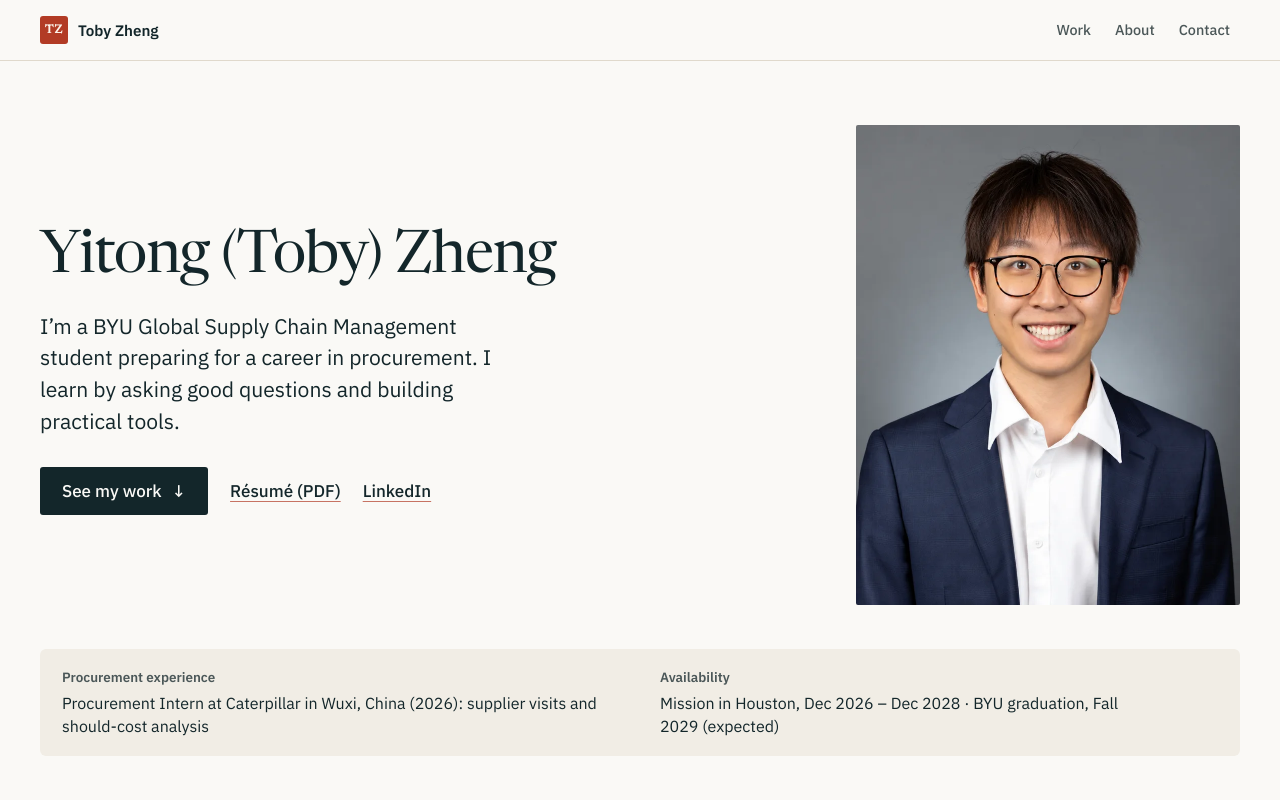
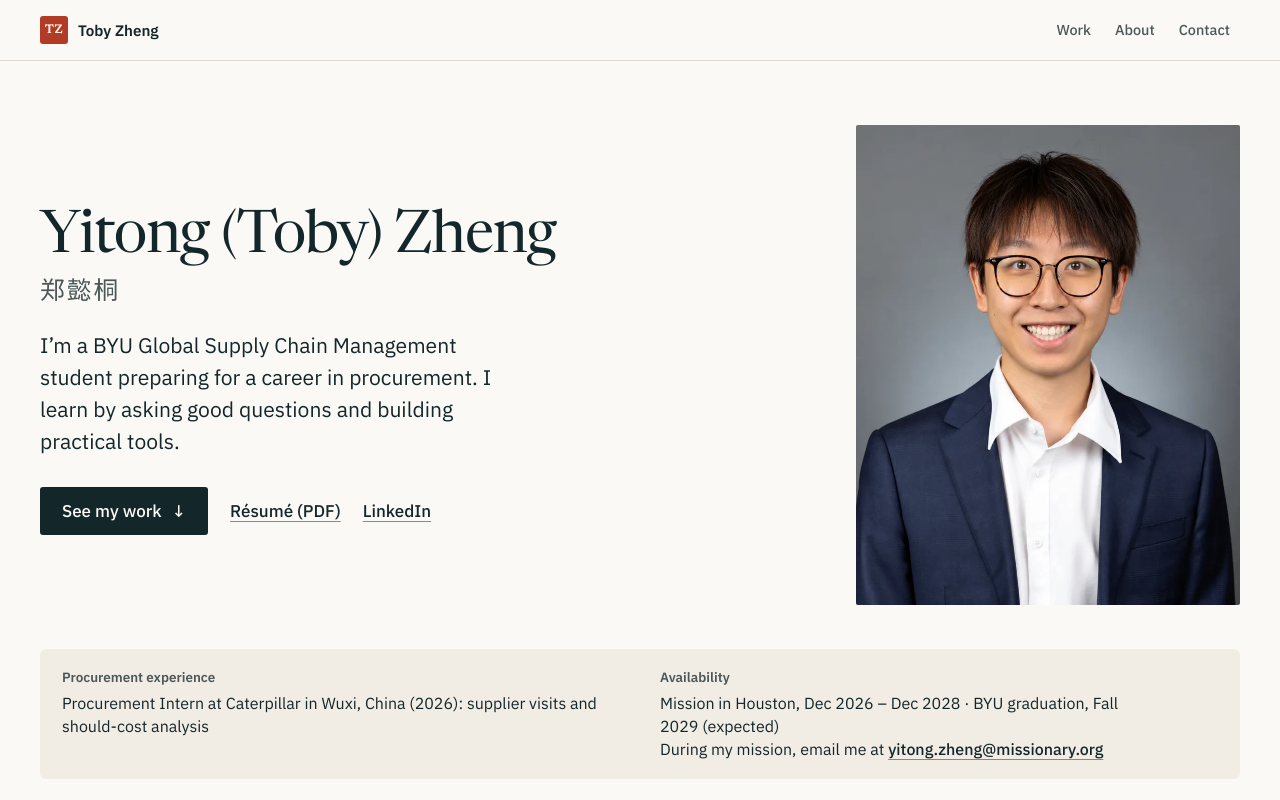
Before and after one commit to TobyZheng12/TOBY.PAGE, a plain HTML site: page index.html in a window 1280 px wide. Shown: the top 800 px of the page. Drawn offline with Linux system fonts and the light colour scheme.

Commit message:
Add Chinese name, mission email in the opening, and WeChat contact
Co-Authored-By: Claude Opus 5.5 <noreply@anthropic.com>
Claude-Session: https://claude.ai/code/session_01Pe4oMUh9FDc1jwmZhwPJxf

```diff
--- a/css/styles.css
+++ b/css/styles.css
@@ -75,6 +75,8 @@ a:hover{text-decoration-color:var(--seal);text-decoration-thickness:2px}
 .hero-text{grid-column:1/span 7}
 .hero-figure{grid-column:9/span 4}
 .hero h1{font:400 clamp(2.4rem,4.6vw,4rem)/1.02 var(--serif);letter-spacing:-.02em;font-variation-settings:"opsz" 72;margin:14px 0 22px}
+.hero h1 .zh{display:block;margin-top:10px;font:400 .42em/1.2 "Songti SC","Noto Serif SC","Source Han Serif SC",var(--serif);letter-spacing:.08em;color:var(--graphite)}
+.glance dd a{font-weight:500}
 .hero h1 .given{display:block;font-size:.5em;font-style:italic;letter-spacing:0;color:var(--graphite);margin-top:8px}
 .lede{max-width:38ch;font-size:clamp(1.12rem,1.7vw,1.32rem);line-height:1.5;margin-bottom:30px}
 .portrait{width:100%;height:auto;aspect-ratio:4/5;object-fit:cover;object-position:50% 22%;border-radius:2px;background:var(--paper-2)}
@@ -276,7 +278,7 @@ a.zoom:hover .zoom-badge,a.zoom:focus-visible .zoom-badge{background:#fff;color:
 .contact .label{color:color-mix(in srgb,var(--on-ink) 70%,transparent)}
 .contact h2{font:400 clamp(2rem,4vw,3.2rem)/1.05 var(--serif);margin:12px 0 36px}
 .contact-grid{display:grid;grid-template-columns:repeat(12,1fr);column-gap:24px;row-gap:28px}
-.contact-grid > div{grid-column:span 4}
+.contact-grid > div{grid-column:span 3}
 .contact-grid p{margin-top:8px}
 .contact a{text-decoration-color:color-mix(in srgb,var(--on-ink) 50%,transparent)}
 .contact .signoff{margin-top:56px;font-size:.95rem;color:color-mix(in srgb,var(--on-ink) 82%,transparent)}
--- a/index.html
+++ b/index.html
@@ -51,7 +51,7 @@
     <section class="hero" id="top" aria-labelledby="name"><div class="wrap">
       <div class="hero-grid">
         <div class="hero-text">
-          <h1 id="name">Yitong (Toby) Zheng</h1>
+          <h1 id="name">Yitong (Toby) Zheng <span class="zh" lang="zh-Hans">郑懿桐</span></h1>
           <p class="lede">I’m a BYU Global Supply Chain Management student preparing for a career in procurement. I learn by asking good questions and building practical tools.</p>
           <div class="actions">
             <a class="btn" href="#work">See my work <span class="arr" aria-hidden="true">↓</span></a>
@@ -65,7 +65,7 @@
       </div>
       <dl class="glance" aria-label="At a glance">
         <div><dt>Procurement experience</dt><dd>Procurement Intern at Caterpillar in Wuxi, China (2026): supplier visits and should-cost analysis</dd></div>
-        <div><dt>Availability</dt><dd>Mission in Houston, Dec 2026 – Dec 2028 · BYU graduation, Fall 2029 (expected)</dd></div>
+        <div><dt>Availability</dt><dd>Mission in Houston, Dec 2026 – Dec 2028 · BYU graduation, Fall 2029 (expected)<br>During my mission, email me at <a href="mailto:yitong.zheng@missionary.org">yitong.zheng@missionary.org</a></dd></div>
       </dl>
     </div></section>
 <!-- HERO:END -->
@@ -248,6 +248,7 @@
     <div class="contact-grid">
       <div><p class="label">Dec 2026 – Dec 2028</p><p><a href="mailto:yitong.zheng@missionary.org">yitong.zheng@missionary.org</a><br><a href="https://www.facebook.com/toby.zheng.664793/">Facebook</a></p></div>
       <div><p class="label">Anytime</p><p><a href="https://www.linkedin.com/in/yitong-zheng-/">LinkedIn</a><br><a href="mailto:tobyzheng1202@gmail.com">tobyzheng1202@gmail.com</a> (limited access during my mission)</p></div>
+      <div><p class="label">WeChat</p><p>TobyEZhen</p></div>
       <div><p class="label">Résumé</p><p><a href="assets/Yitong-Zheng-Resume.pdf">Download PDF</a></p></div>
     </div>
     <p class="signoff">Proud BYU Cougar. Go Cougs! <span role="img" aria-label="shaka hand sign">🤙</span></p>
```
